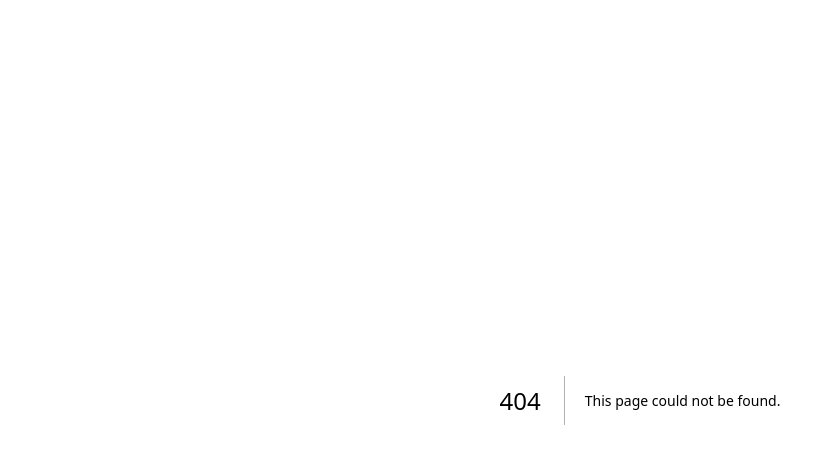
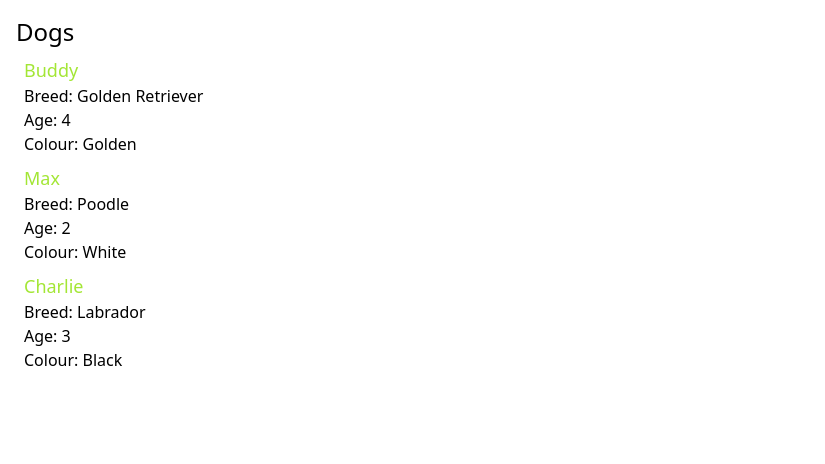
Before and after one commit to Jeffdcdr/webdev2-demos-wednesday, a Next.js app: page /week-3 in a window 1280 px wide. Before the commit this address had no page. Shown: the top 464 px of the page, without its empty margins (0-825 px from the left). Built offline with nearby package versions, Linux system fonts and the light colour scheme.

Commit message:
adding week 3 Dogs
adding week 3 Dogs
some main page updates

```diff
--- a/app/page.js
+++ b/app/page.js
@@ -1,6 +1,6 @@
 import Link from "next/link";
 
-export default function Page () {
+export default function Page() {
   return (
     <div>
       <h1> Web Dev 2 Demos</h1>
@@ -10,7 +10,7 @@ export default function Page () {
         <a href="/week-2">Week 2 Page - Old Format</a>
       </li>
       <li>
-      <Link href="week-2">Week 2 Page - NEW Format </Link>
+        <Link href="week-2">Week 2 Page - NEW Format </Link>
       </li>
       <li>
         <a href="/week-3">Week 3 Demo</a>
--- /dev/null
+++ b/app/week-3/dog.js
@@ -0,0 +1,29 @@
+// export default function Dog() {  #1
+export default function Dog({ name, breed, age, colour }) {
+  // export default function Dog(props) {  #2
+  // let {name, breed, age, colour} = props; #2
+  return (
+    <section className="my-2 ml-2">
+      <h2 className="text-lg text-lime-400">{name}</h2>
+      <p>Breed: {breed}</p>
+      <p>Age: {age}</p>
+      <p>Colour: {colour}</p>
+    </section>
+
+    // # 2
+    //     <section className="my-2 ml-2">
+    //     <h2 className="text-lg text-lime-400">{props.name}</h2>
+    //     <p>Breed: {props.breed}</p>
+    //     <p>Age: {props.age}</p>
+    //     <p>Colour: {props.colour}</p>
+    //   </section>
+
+    // # 1
+    //  <section className="my-2 ml-2">
+    //     <h2 className="text-lg text-blue-700">{dog1.name}</h2>
+    //     <p>Breed: {dog1.breed}</p>
+    //     <p>Age: {dog1.age}</p>
+    //     <p>Colour: {dog1.colour}</p>
+    //   </section>
+  );
+}
--- /dev/null
+++ b/app/week-3/page.js
@@ -0,0 +1,60 @@
+import Dog from "./dog";
+
+export default function Page() {
+  let dog1 = {
+    name: "Buddy",
+    breed: "Golden Retriever",
+    age: 4,
+    colour: "Golden",
+  };
+  let dog2 = {
+    name: "Max",
+    breed: "Poodle",
+    age: 2,
+    colour: "White",
+  };
+  let dog3 = {
+    name: "Charlie",
+    breed: "Labrador",
+    age: 3,
+    colour: "Black",
+  };
+  let dog4 = {
+    name: "Bella",
+    breed: "Pug",
+    age: 1,
+    colour: "Brown",
+  };
+
+  return (
+    // <main className="pl-4">
+    <main className="m-4">
+      <h1 className="text-2xl font-italic">Dogs</h1>
+
+      <Dog
+        name={dog1.name}
+        breed={dog1.breed}
+        age={dog1.age}
+        colour={dog1.colour}
+      />
+      <Dog
+        name={dog2.name}
+        breed={dog2.breed}
+        age={dog2.age}
+        colour={dog2.colour}
+      />
+      <Dog
+        name={dog3.name}
+        breed={dog3.breed}
+        age={dog3.age}
+        colour={dog3.colour}
+      />
+      {/* <section className="my-2 ml-2">
+          <h2 className="text-lg text-blue-700">{dog1.name}</h2>
+          <p>Breed: {dog1.breed}</p>
+          <p>Age: {dog1.age}</p>
+          <p>Colour: {dog1.colour}</p>
+      </section> */}
+    </main>
+  );
+}
```
